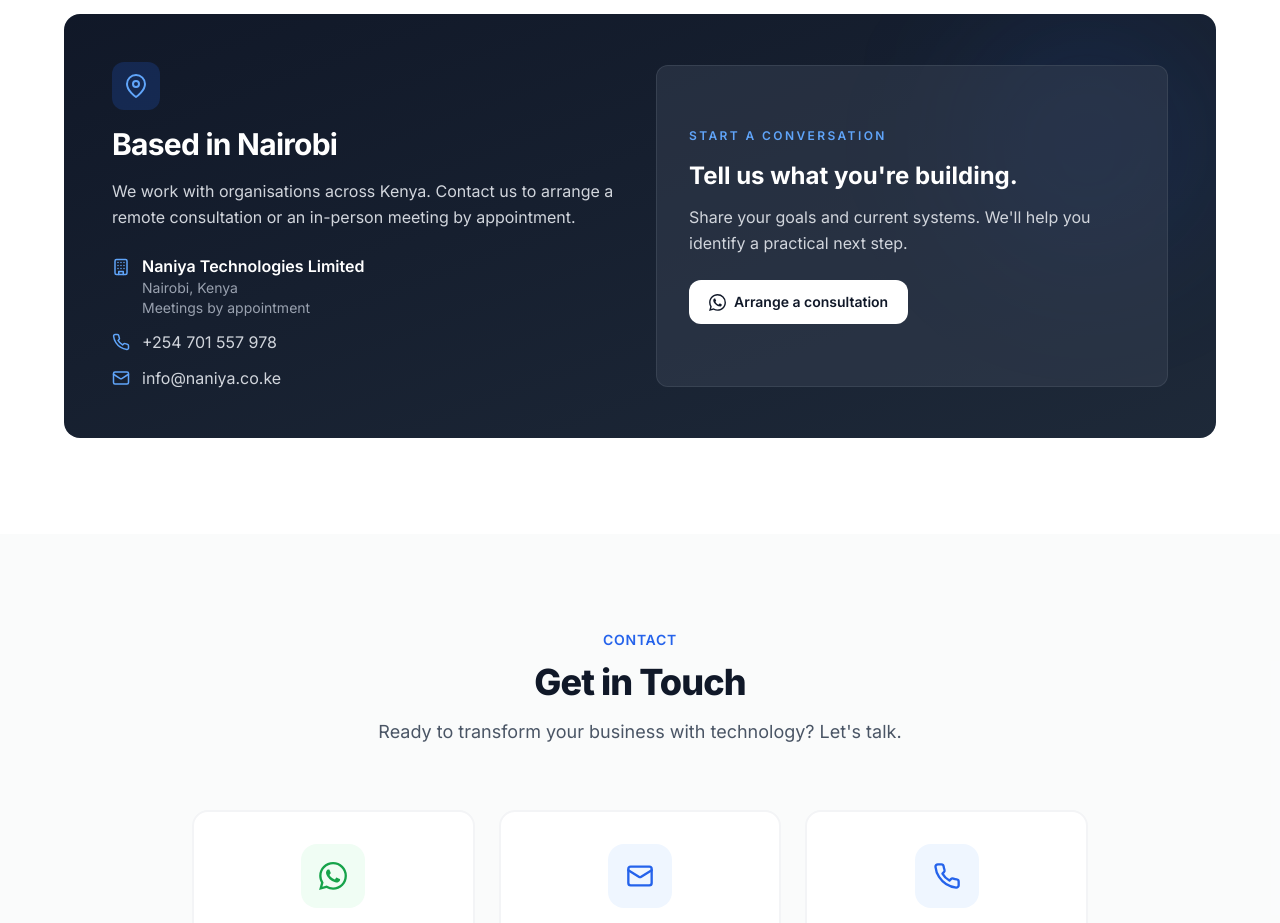
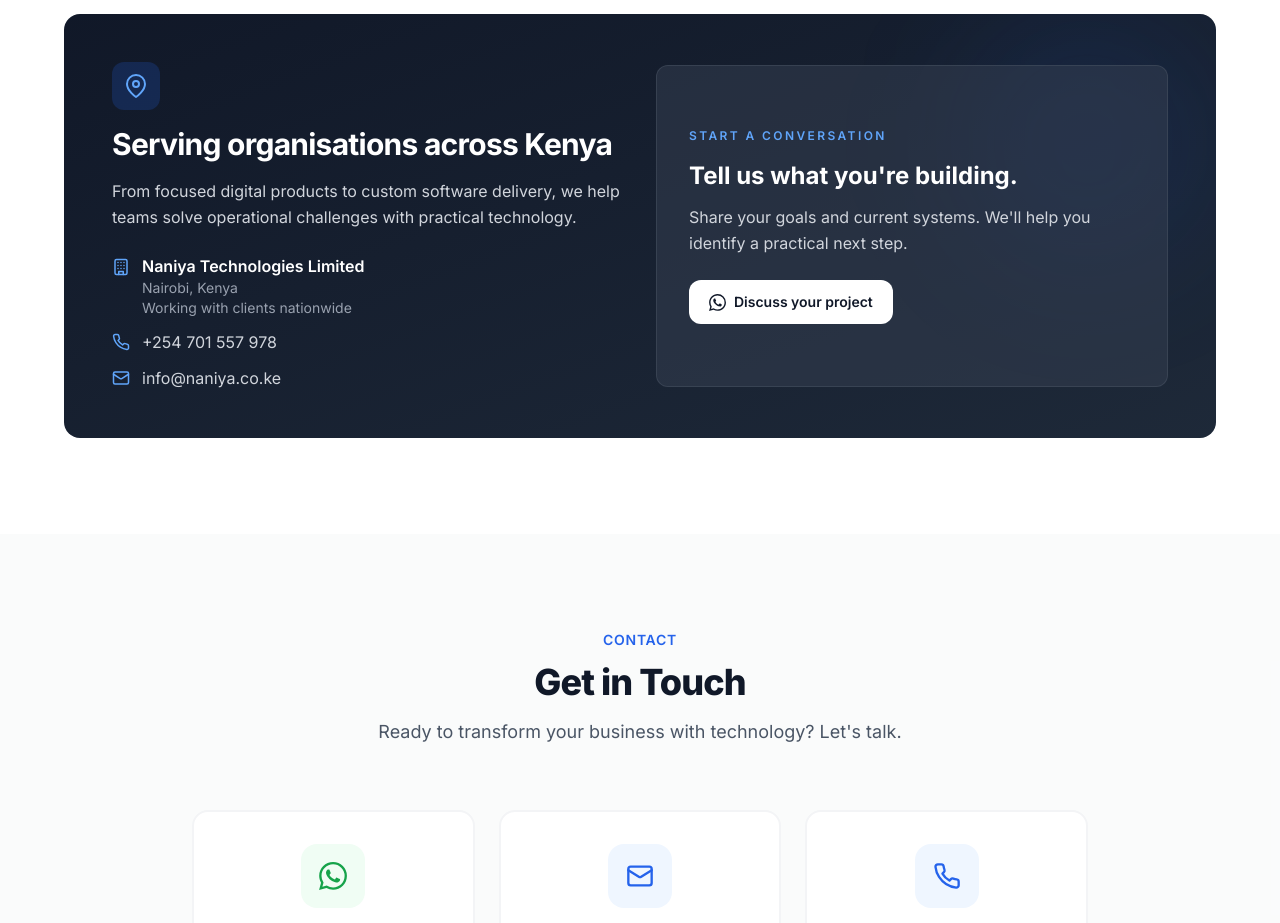
Before and after one commit to amimobenja/naniya-website, a Next.js app: page / in a window 1280 px wide. Shown: the part 4420-5343 px from the top of the page. Built offline with nearby package versions, Linux system fonts and the light colour scheme; no server answers.

Commit message:
refine company contact positioning

```diff
--- a/src/app/page.tsx
+++ b/src/app/page.tsx
@@ -472,7 +472,7 @@
         </div>
       </section>
 
-      {/* Company location */}
+      {/* Company contact */}
       <section className="py-24 px-6">
         <div className="max-w-6xl mx-auto">
           <ScrollReveal>
@@ -483,10 +483,10 @@
                   <div className="w-12 h-12 bg-primary-600/20 rounded-xl flex items-center justify-center mb-4">
                     <MapPinIcon className="text-primary-400" size={24} />
                   </div>
-                  <h2 className="text-2xl md:text-3xl font-bold mb-4 tracking-tight">Based in Nairobi</h2>
+                  <h2 className="text-2xl md:text-3xl font-bold mb-4 tracking-tight">Serving organisations across Kenya</h2>
                   <p className="text-gray-300 leading-relaxed mb-6">
-                    We work with organisations across Kenya. Contact us to arrange
-                    a remote consultation or an in-person meeting by appointment.
+                    From focused digital products to custom software delivery,
+                    we help teams solve operational challenges with practical technology.
                   </p>
                   <div className="space-y-3">
                     <div className="flex items-start gap-3">
@@ -494,7 +494,7 @@
                       <div>
                         <p className="font-semibold text-white">Naniya Technologies Limited</p>
                         <p className="text-gray-400 text-sm">{ADDRESS.city}, {ADDRESS.country}</p>
-                        <p className="text-gray-400 text-sm">Meetings by appointment</p>
+                        <p className="text-gray-400 text-sm">Working with clients nationwide</p>
                       </div>
                     </div>
                     <div className="flex items-center gap-3">
@@ -521,7 +521,7 @@
                       className="inline-flex w-fit items-center gap-2 bg-white text-gray-900 px-5 py-3 rounded-xl text-sm font-semibold hover:bg-gray-100 transition-colors"
                     >
                       <WhatsAppIcon size={17} />
-                      Arrange a consultation
+                      Discuss your project
                     </a>
                   </div>
                 </div>
```
